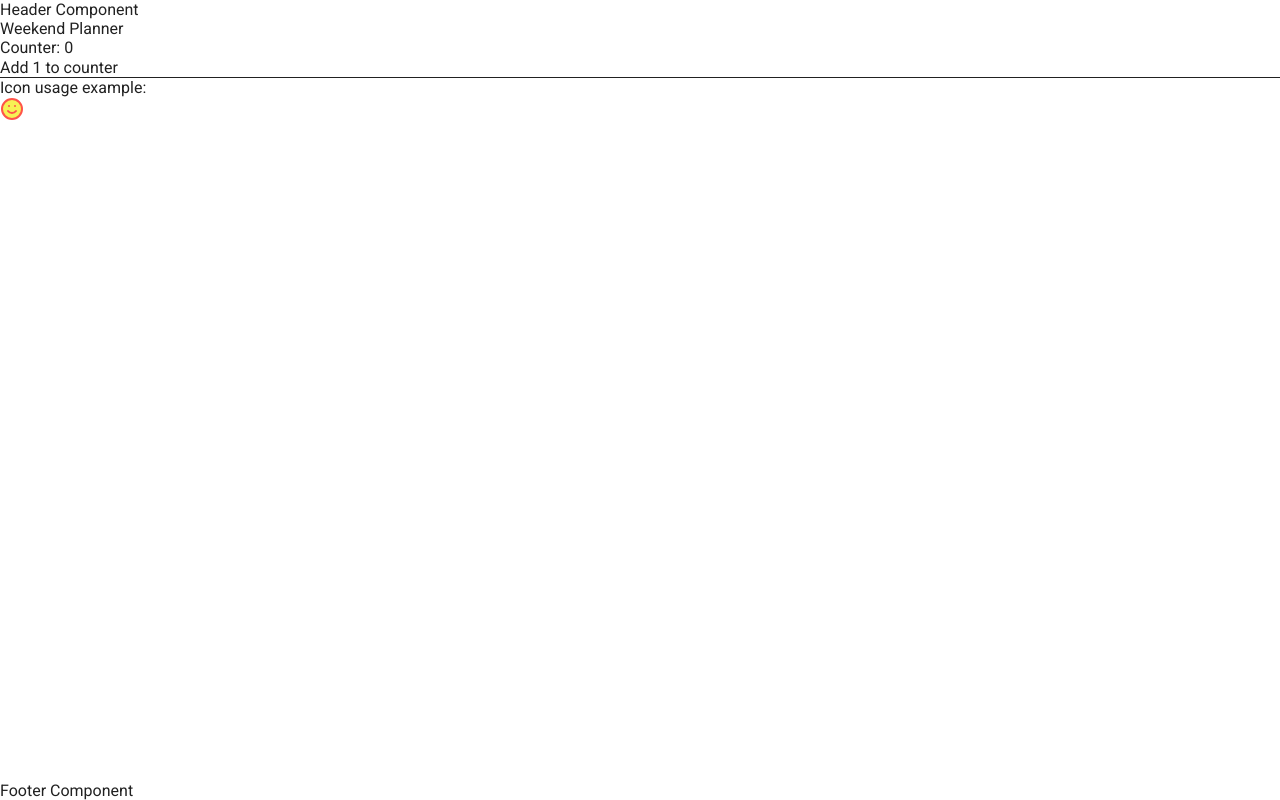
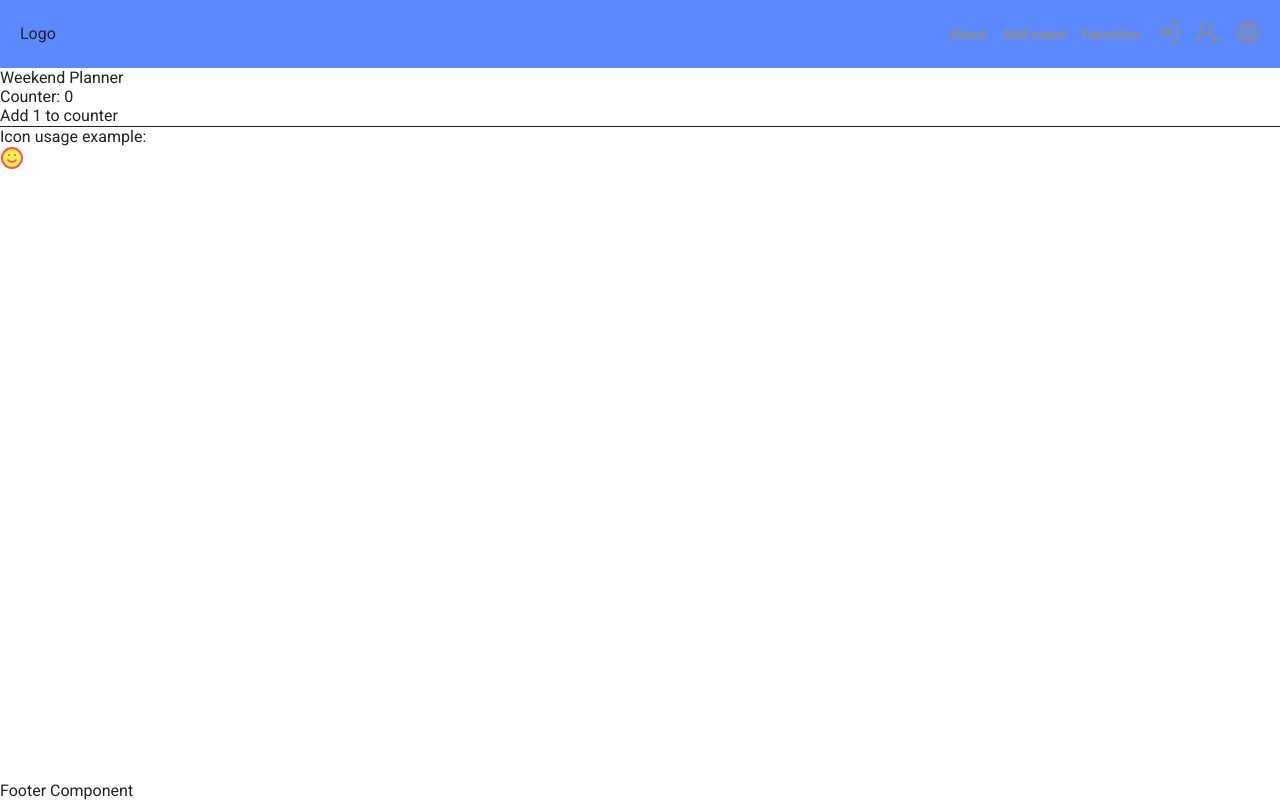
Before and after one commit to megabytos/weekend-planner-fe, a Next.js app: page / in a window 1280 px wide. Built offline with nearby package versions, Linux system fonts and the light colour scheme; no server answers.

Commit message:
Header component was added

```diff
--- a/src/app/globals.css
+++ b/src/app/globals.css
@@ -5,11 +5,11 @@
   --white-dark: #f7f6f3;
   --black: #212121;
   --blue: #5c89ff;
+  --blue-light: #e5ecff;
   --yellow: #f7f154;
   --orange: #ff9900;
   --orange-light: #e9ab52;
-  --gray: #e5ecff;
-  --gray-dark: #8c8c8c;
+  --gray: #8c8c8c;
   --pink: #ff9b9d;
   --red: #ff5449;
 
@@ -25,11 +25,11 @@
   --color-white-dark: var(--white-dark);
   --color-black: var(--black);
   --color-blue: var(--blue);
+  --color-blue-light: var(--gray);
   --color-yellow: var(--yellow);
   --color-orange: var(--orange);
   --color-orange-light: var(--orange-light);
-  --color-gray: var(--gray);
-  --color-gray-dark: var(--gray-dark);
+  --color-gray: var(--gray-dark);
   --color-pink: var(--pink);
   --color-red: var(--red);
 
--- a/src/components/layout/container.js
+++ b/src/components/layout/container.js
@@ -1,6 +1,6 @@
 import cn from '@/utils/class-names';
 
-export default function Container({ className, children }) {
+export default function Container({ className = '', children }) {
   return (
     <div
       className={cn(
--- a/src/components/layout/header.js
+++ b/src/components/layout/header.js
@@ -1,5 +1,68 @@
 'use client';
 
+import { CircleUser, LogIn, Menu, UserRoundPlus } from 'lucide-react';
+import Link from 'next/link';
+
+import Container from './container';
+
 export default function Header() {
-  return <header>Header Component</header>;
+  return (
+    <header className="bg-blue">
+      <Container>
+        <div className="flex justify-between items-center h-[68px]">
+          <div>Logo</div>
+          <nav className="hidden md:flex gap-4 ml-auto mr-4">
+            <ul className="flex gap-4">
+              <li>
+                <Link
+                  href="#"
+                  className="text-sm lg:text-lg text-blue-light font-bold"
+                >
+                  About
+                </Link>
+              </li>
+              <li>
+                <Link
+                  href="#"
+                  className="text-sm lg:text-lg text-blue-light font-bold"
+                >
+                  Add event
+                </Link>
+              </li>
+              <li>
+                <Link
+                  href="#"
+                  className="text-sm lg:text-lg text-blue-light font-bold"
+                >
+                  Favorites
+                </Link>
+              </li>
+            </ul>
+          </nav>
+          <ul className="flex gap-4">
+            <li>
+              <button>
+                <LogIn size={24} className="stroke-blue-light" />
+              </button>
+            </li>
+            <li>
+              <button>
+                <UserRoundPlus size={24} className="stroke-blue-light" />
+              </button>
+            </li>
+            <li className="md:hidden">
+              <button>
+                <Menu size={24} className="stroke-blue-light" />
+              </button>
+            </li>
+            <li>
+              <button>
+                <CircleUser size={24} className="stroke-blue-light" />
+              </button>
+            </li>
+          </ul>
+        </div>
+      </Container>
+    </header>
+  );
 }
```
